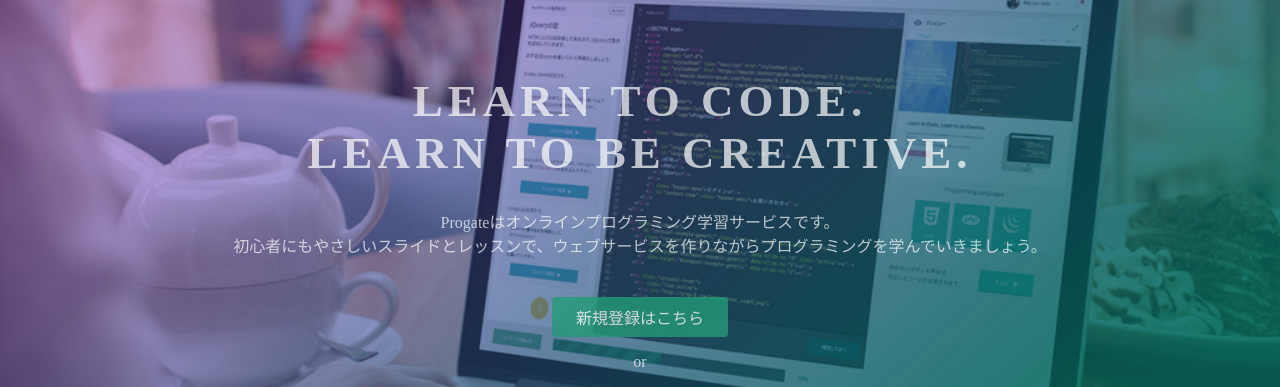
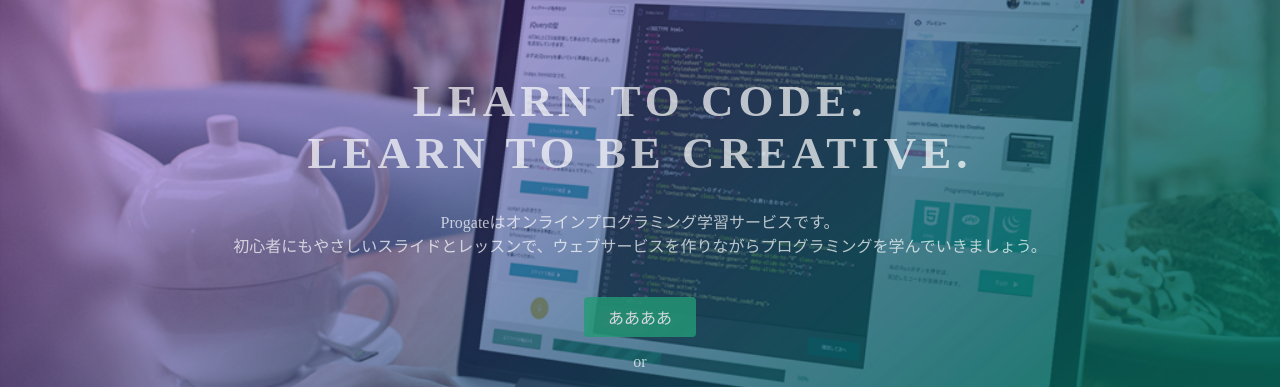
Before and after one commit to YKPH/yk, a plain HTML site: page index.html in a window 1280 px wide. Shown: the part 135-522 px from the top of the page. Drawn offline with Linux system fonts and the light colour scheme.

Commit message:
Update index.html

```diff
--- a/index.html
+++ b/index.html
@@ -26,7 +26,7 @@
       <h1>LEARN TO CODE.<br>LEARN TO BE CREATIVE.</h1>
       <p>Progateはオンラインプログラミング学習サービスです。<br>初心者にもやさしいスライドとレッスンで、ウェブサービスを作りながらプログラミングを学んでいきましょう。</p>
       <div class="btn-wrapper">
-        <a href="#" class="btn signup">新規登録はこちら</a>
+        <a href="#" class="btn signup">ああああ</a>
         <p>or</p>
         <a href="#" class="btn facebook"><span class="fa fa-facebook"></span>Facebookで登録</a>
         <a href="#" class="btn twitter"><span class="fa fa-twitter"></span>Twitterで登録</a>
```
